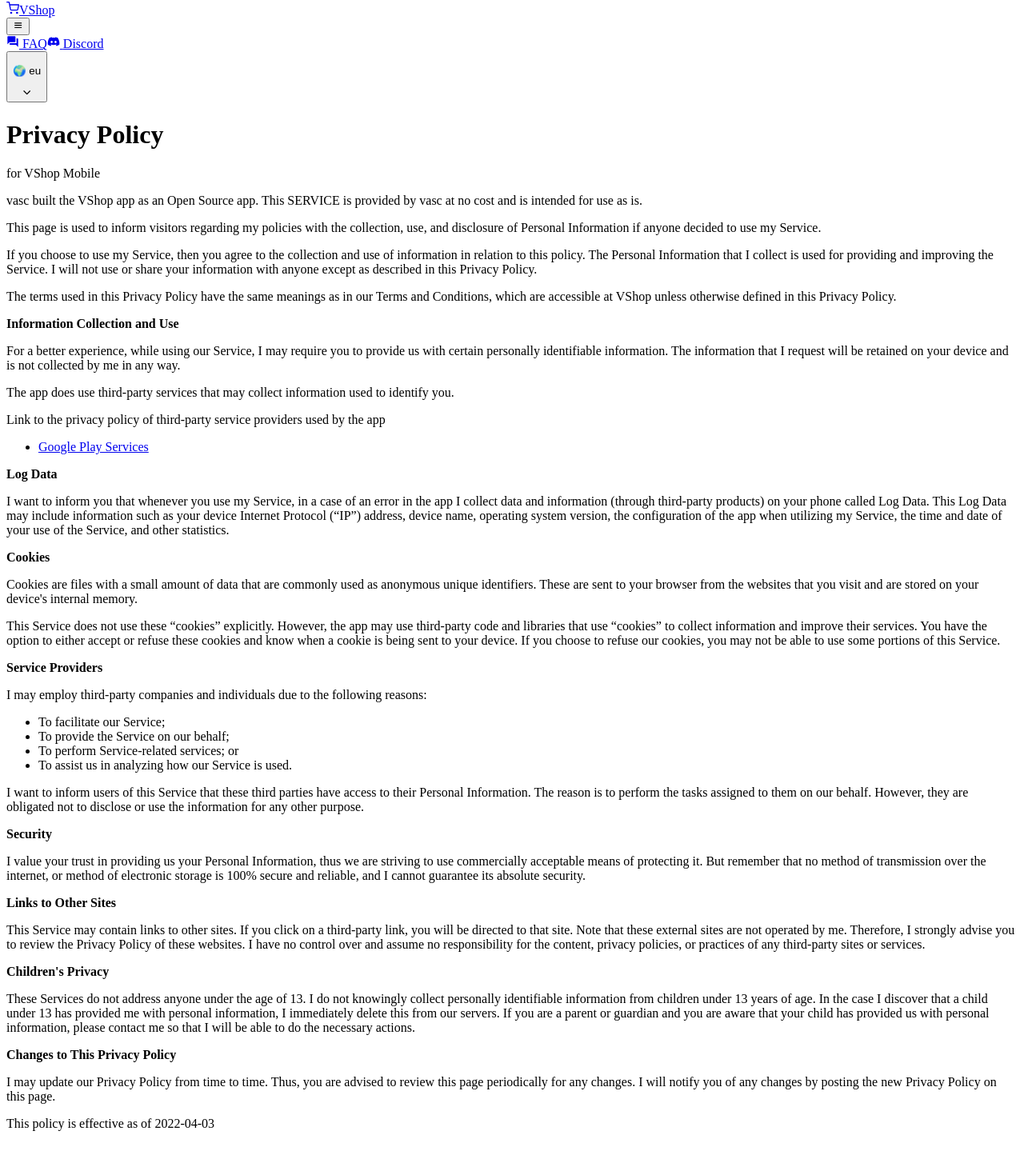
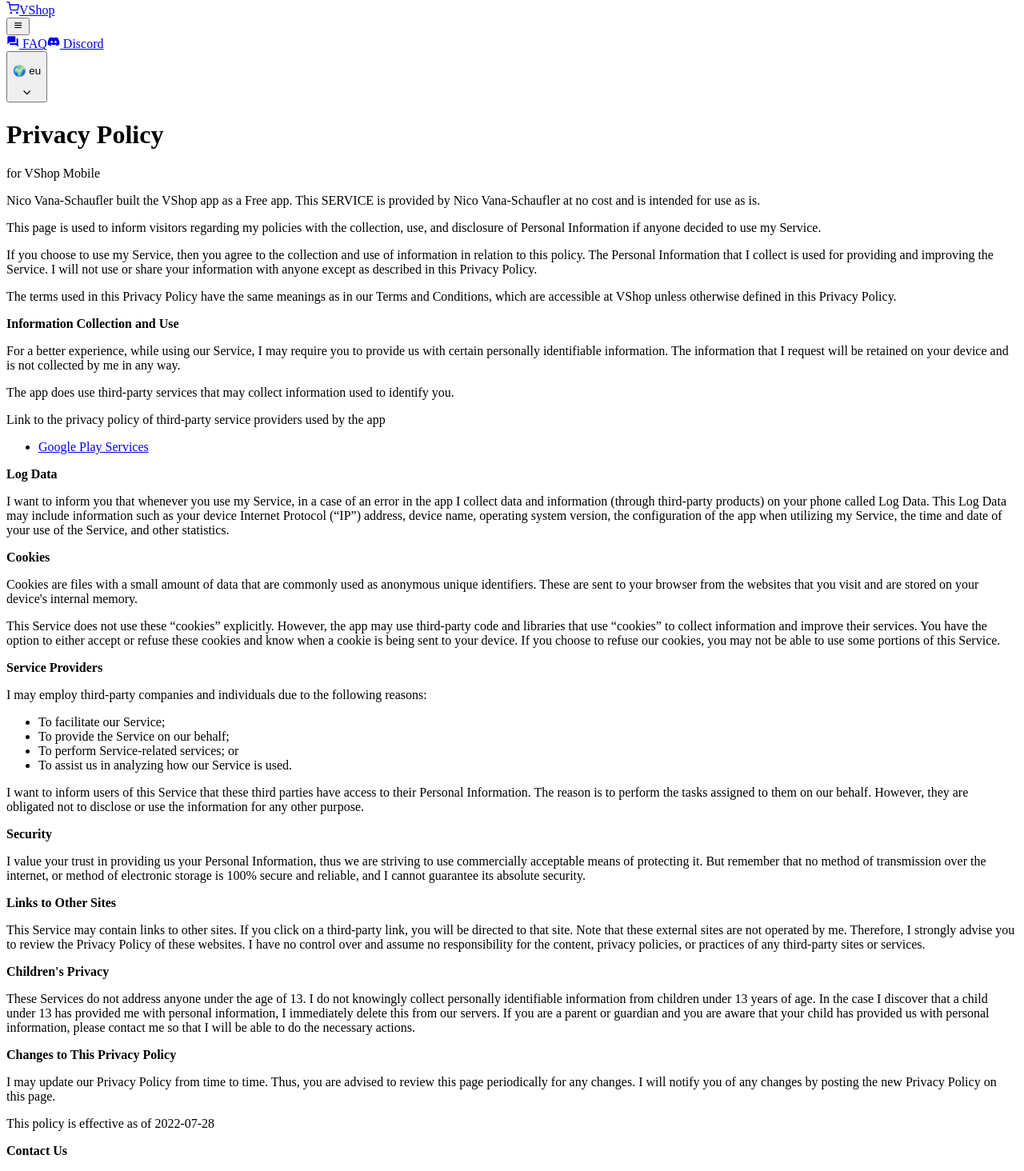
Before and after one commit to VShopApp/landing, a Next.js app: page /privacy in a window 1280 px wide. Shown: the part 6-1470 px from the top of the page at 80% size. Before the commit the page ends 1436 px from the top, so only its background shows below. Built offline with nearby package versions, Linux system fonts and the light colour scheme.

Commit message:
update privacy policy

```diff
--- a/src/pages/privacy.tsx
+++ b/src/pages/privacy.tsx
@@ -11,24 +11,24 @@
 				<p className="mb-5">for VShop Mobile</p>
 				<div className="px-5 lg:px-72 text-gray-300">
 					<p>
-						vasc built the VShop app as an Open Source app. This SERVICE is provided by vasc at no
-						cost and is intended for use as is.
-					</p>{" "}
+						Nico Vana-Schaufler built the VShop app as a Free app. This SERVICE is provided by Nico
+						Vana-Schaufler at no cost and is intended for use as is.
+					</p>
 					<p>
 						This page is used to inform visitors regarding my policies with the collection, use, and
 						disclosure of Personal Information if anyone decided to use my Service.
-					</p>{" "}
+					</p>
 					<p>
 						If you choose to use my Service, then you agree to the collection and use of information
 						in relation to this policy. The Personal Information that I collect is used for
 						providing and improving the Service. I will not use or share your information with
 						anyone except as described in this Privacy Policy.
-					</p>{" "}
+					</p>
 					<p>
 						The terms used in this Privacy Policy have the same meanings as in our Terms and
 						Conditions, which are accessible at VShop unless otherwise defined in this Privacy
 						Policy.
-					</p>{" "}
+					</p>
 					<p className="mt-3 text-white">
 						<strong>Information Collection and Use</strong>
 					</p>{" "}
@@ -36,13 +36,13 @@
 						For a better experience, while using our Service, I may require you to provide us with
 						certain personally identifiable information. The information that I request will be
 						retained on your device and is not collected by me in any way.
-					</p>{" "}
+					</p>
 					<div>
 						<p>
 							The app does use third-party services that may collect information used to identify
 							you.
-						</p>{" "}
-						<p>Link to the privacy policy of third-party service providers used by the app</p>{" "}
+						</p>
+						<p>Link to the privacy policy of third-party service providers used by the app</p>
 						<ul>
 							<li>
 								<a
@@ -54,7 +54,7 @@
 								</a>
 							</li>
 						</ul>
-					</div>{" "}
+					</div>
 					<p className="mt-3 text-white">
 						<strong>Log Data</strong>
 					</p>{" "}
@@ -65,37 +65,38 @@
 						address, device name, operating system version, the configuration of the app when
 						utilizing my Service, the time and date of your use of the Service, and other
 						statistics.
-					</p>{" "}
+					</p>
 					<p className="mt-3 text-white">
 						<strong>Cookies</strong>
 					</p>{" "}
 					<p>
 						Cookies are files with a small amount of data that are commonly used as anonymous unique
 						identifiers. These are sent to your browser from the websites that you visit and are
-						stored on your device&apos;s internal memory.
-					</p>{" "}
+						stored on your device's internal memory.
+					</p>
 					<p>
 						This Service does not use these “cookies” explicitly. However, the app may use
 						third-party code and libraries that use “cookies” to collect information and improve
 						their services. You have the option to either accept or refuse these cookies and know
 						when a cookie is being sent to your device. If you choose to refuse our cookies, you may
 						not be able to use some portions of this Service.
-					</p>{" "}
+					</p>
 					<p className="mt-3 text-white">
 						<strong>Service Providers</strong>
 					</p>{" "}
-					<p>I may employ third-party companies and individuals due to the following reasons:</p>{" "}
+					<p>I may employ third-party companies and individuals due to the following reasons:</p>
 					<ul>
-						<li>To facilitate our Service;</li> <li>To provide the Service on our behalf;</li>{" "}
-						<li>To perform Service-related services; or</li>{" "}
+						<li>To facilitate our Service;</li>
+						<li>To provide the Service on our behalf;</li>
+						<li>To perform Service-related services; or</li>
 						<li>To assist us in analyzing how our Service is used.</li>
-					</ul>{" "}
+					</ul>
 					<p>
 						I want to inform users of this Service that these third parties have access to their
 						Personal Information. The reason is to perform the tasks assigned to them on our behalf.
 						However, they are obligated not to disclose or use the information for any other
 						purpose.
-					</p>{" "}
+					</p>
 					<p className="mt-3 text-white">
 						<strong>Security</strong>
 					</p>{" "}
@@ -104,7 +105,7 @@
 						use commercially acceptable means of protecting it. But remember that no method of
 						transmission over the internet, or method of electronic storage is 100% secure and
 						reliable, and I cannot guarantee its absolute security.
-					</p>{" "}
+					</p>
 					<p className="mt-3 text-white">
 						<strong>Links to Other Sites</strong>
 					</p>{" "}
@@ -114,7 +115,7 @@
 						Therefore, I strongly advise you to review the Privacy Policy of these websites. I have
 						no control over and assume no responsibility for the content, privacy policies, or
 						practices of any third-party sites or services.
-					</p>{" "}
+					</p>
 					<p className="mt-3 text-white">
 						<strong>Children&apos;s Privacy</strong>
 					</p>{" "}
@@ -135,8 +136,15 @@
 						I may update our Privacy Policy from time to time. Thus, you are advised to review this
 						page periodically for any changes. I will notify you of any changes by posting the new
 						Privacy Policy on this page.
-					</p>{" "}
-					<p className="mt-3 mb-3">This policy is effective as of 2022-04-03</p>{" "}
+					</p>
+					<p>This policy is effective as of 2022-07-28</p>
+					<p className="mt-3 text-white">
+						<strong>Contact Us</strong>
+					</p>
+					<p>
+						If you have any questions or suggestions about my Privacy Policy, do not hesitate to
+						contact me at nico@vasc.dev.
+					</p>
 				</div>
 			</div>
 		</>
```
